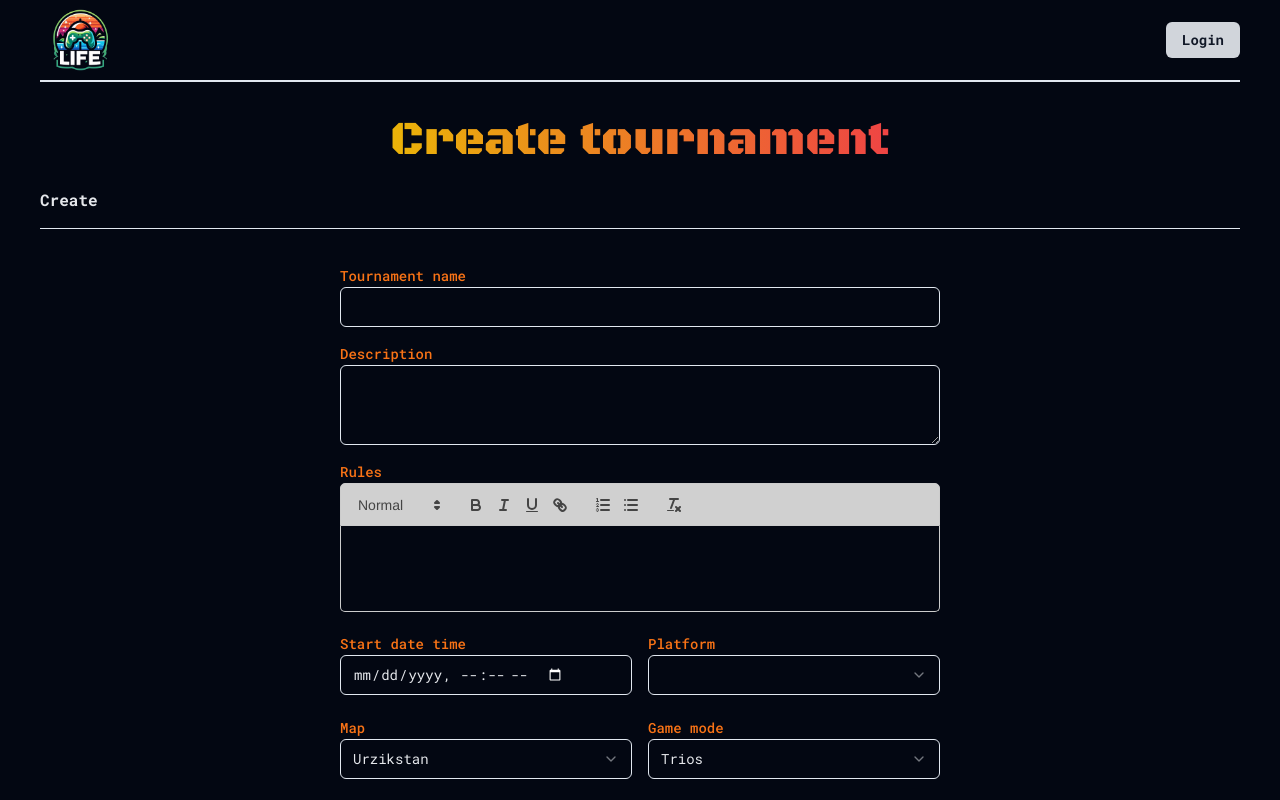
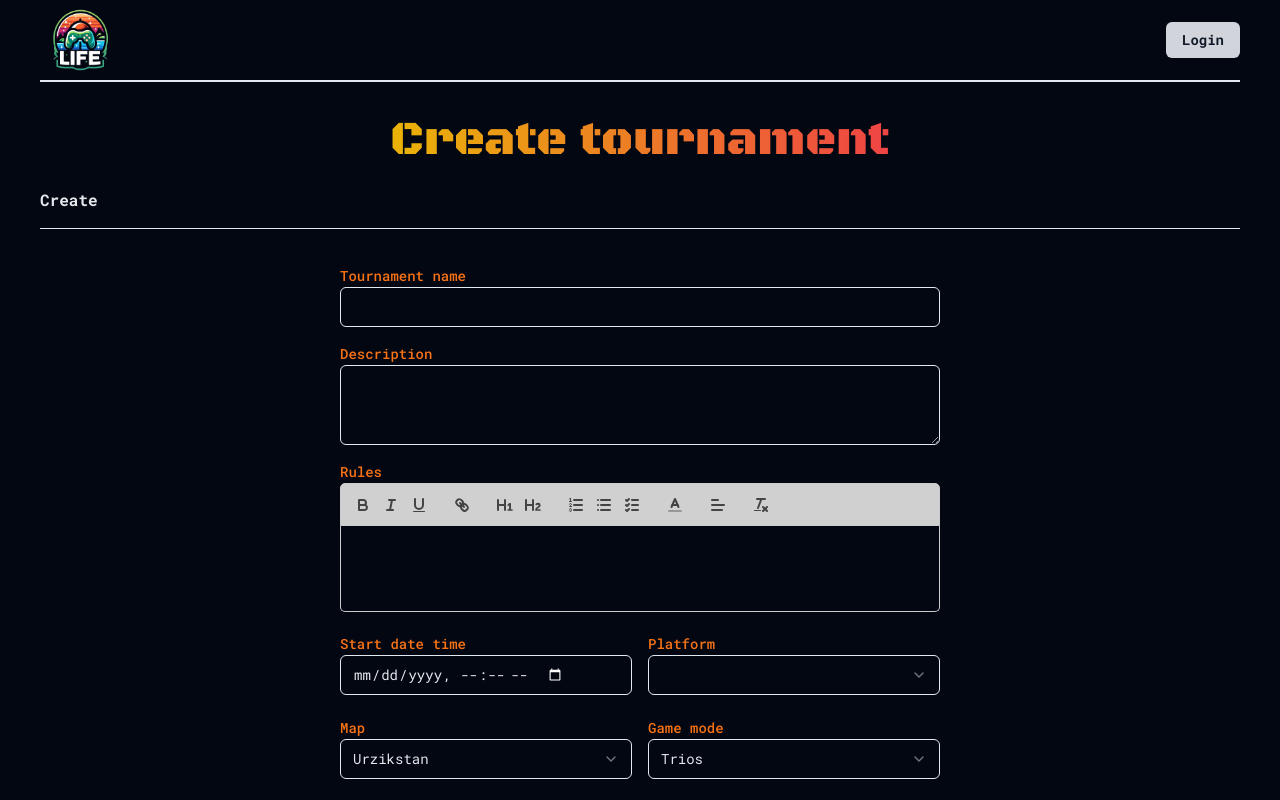
Before and after one commit to jpacci0/tourney, a Next.js app: page /crea-torneo in a window 1280 px wide. Shown: the top 800 px of the page. Built offline with nearby package versions, Linux system fonts and the light colour scheme; no server answers.

Commit message:
edit: react quill modifica alla toolbar

```diff
--- a/app/globals.css
+++ b/app/globals.css
@@ -117,11 +117,11 @@ body {
 }
 #formatRules > h1 {
   font-size: 32px;
-  color: #f97316;
+  /* color: #f97316; */
 }
 #formatRules > h2 {
   color: aqua;
-  font-size: 24px;
+  /* font-size: 24px; */
 }
 #formatRules > h3 {
   font-size: 18px;
@@ -129,3 +129,6 @@ body {
 #formatRules > a {
   text-decoration: underline;
 }
+.ql-align-center {
+  text-align: center;
+}
--- a/components/creaTorneo.tsx
+++ b/components/creaTorneo.tsx
@@ -19,6 +19,23 @@ import "react-quill/dist/quill.snow.css";
 import { useState } from "react";
 import { useFormState } from "react-dom";
 import { createTournament } from "@/lib/actions";
+
+const toolbarOptions = [
+  ["bold", "italic", "underline"], // toggled buttons
+  ["link"],
+
+  [{ 'header': 1 }, { 'header': 2 }],               // custom button values
+  [{ list: "ordered" }, { list: "bullet" }, { list: "check" }],
+
+  // [{ 'size': ['small', false, 'large', 'huge'] }],  // custom dropdown
+  // [{ header: [1, 2, 3, 4, 5, 6, false] }],
+
+  [{ color: [] }], // dropdown with defaults from theme
+  // [{ 'font': [] }],
+  [{ align: [] }],
+
+  ["clean"], // remove formatting button
+];
 
 export default function CreaTorneo() {
   const [quillValue, setQuillValue] = useState("");
@@ -61,6 +78,7 @@ export default function CreaTorneo() {
           {/* <Textarea id="rules" name="rules" required /> */}
           <ReactQuill
             theme="snow"
+            modules={{ toolbar: toolbarOptions }}
             className="text-gray-200 pb-[42px]"
             value={quillValue}
             onChange={setQuillValue}
```
Lines whose indentation alone changed are shown as unchanged.
